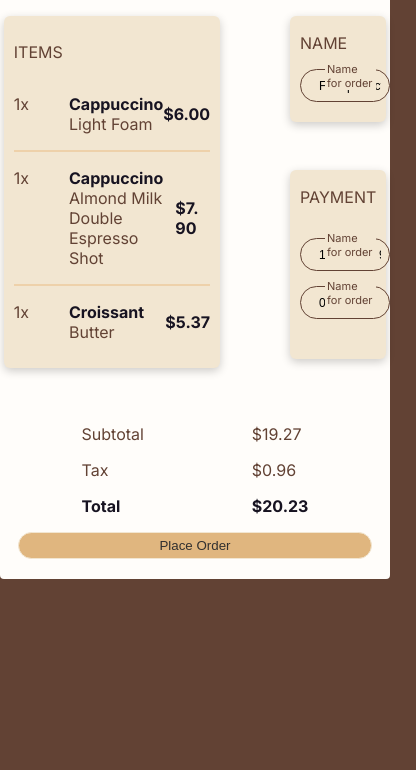
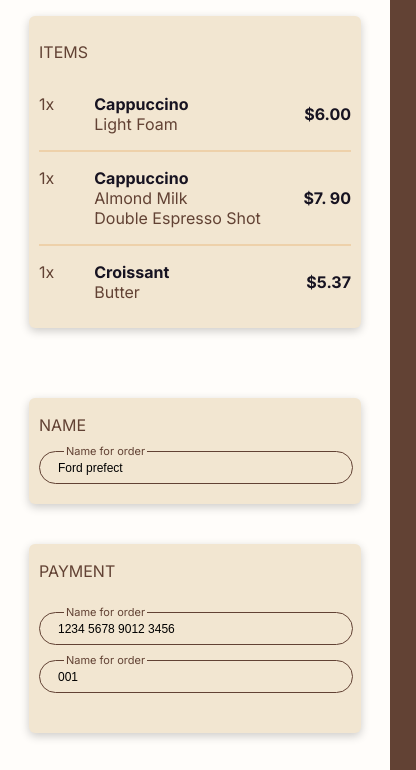
Before and after one commit to KseniiaEfremova/xander-css-mini-project, a plain HTML site: page index.html in a window 390 px wide. Shown: the part 68-838 px from the top of the page, 416 px wide, since content can reach past the window. Drawn offline with Linux system fonts and the light colour scheme.

Commit message:
added media screen

```diff
--- a/assets/style.css
+++ b/assets/style.css
@@ -83,8 +83,20 @@ body {
     grid-row: 3/4;
 }
 
-/* item section */
 
+/* Create the media query */
+@media screen and (max-width: 600px) {
+  /* Turn our article into a CSS grid */
+  .checkout-box {
+    display: flex;
+    flex-direction: column;
+    justify-content: flex-end;
+    align-items: center;
+  }
+
+
+
+}
 .beige-box {
     background-color: var(--beige);
     box-shadow: 0 3px 10px rgb(0 0 0 / 0.2);
@@ -132,7 +144,21 @@ body {
     justify-content: flex-start;
 }
 
+@media screen and (max-width: 600px) {
+  /* Turn our article into a CSS grid */
+  .beige-box {
+    width: 80%;
+  }
 
+  .place-order {
+    display: flex;
+    flex-direction: column;
+  }
+
+  .subtotal-type div:last-child {
+    margin-left: 20px;
+  }
+}
 
 /* name section */
 
```
